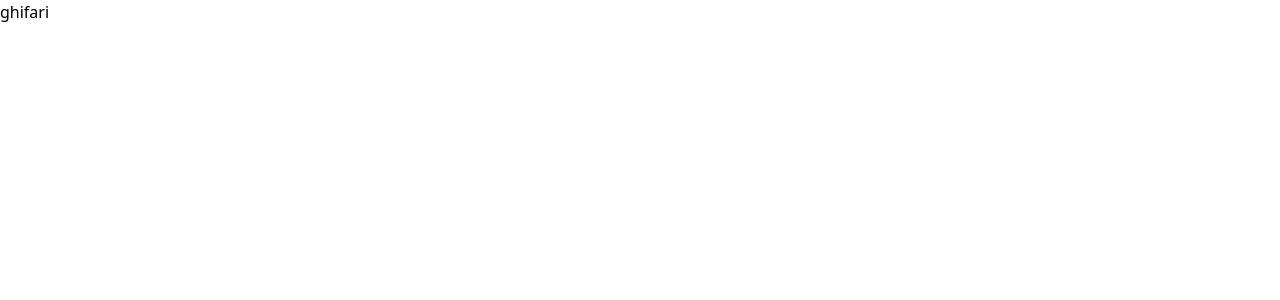
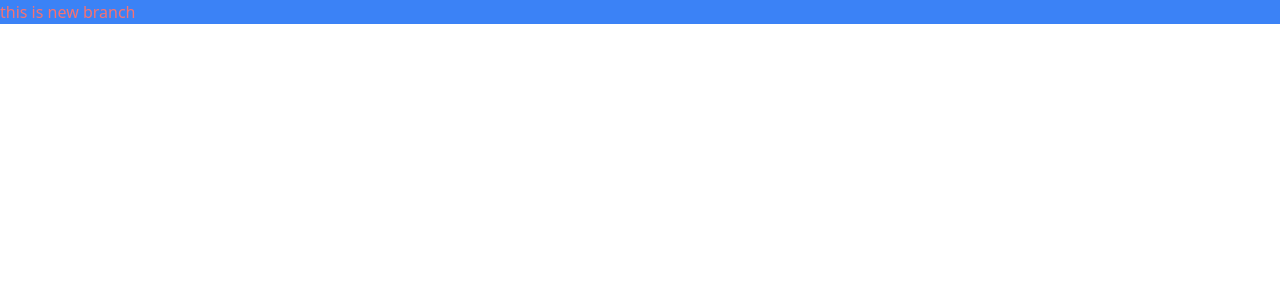
Before and after one commit to PENS-COURSE/frontend-penscourse, a Nuxt app: page /about in a window 1280 px wide. Shown: the top 300 px of the page. Built offline with nearby package versions, Linux system fonts and the light colour scheme.

Commit message:
try change

```diff
--- a/pages/about.vue
+++ b/pages/about.vue
@@ -1,4 +1,8 @@
-<template>ghifari</template>
+<template>
+  <div class="bg-blue-500">
+    <h1 class="text-red-400">this is new branch</h1>
+  </div>
+</template>
 
 <script>
 export default {};
```
